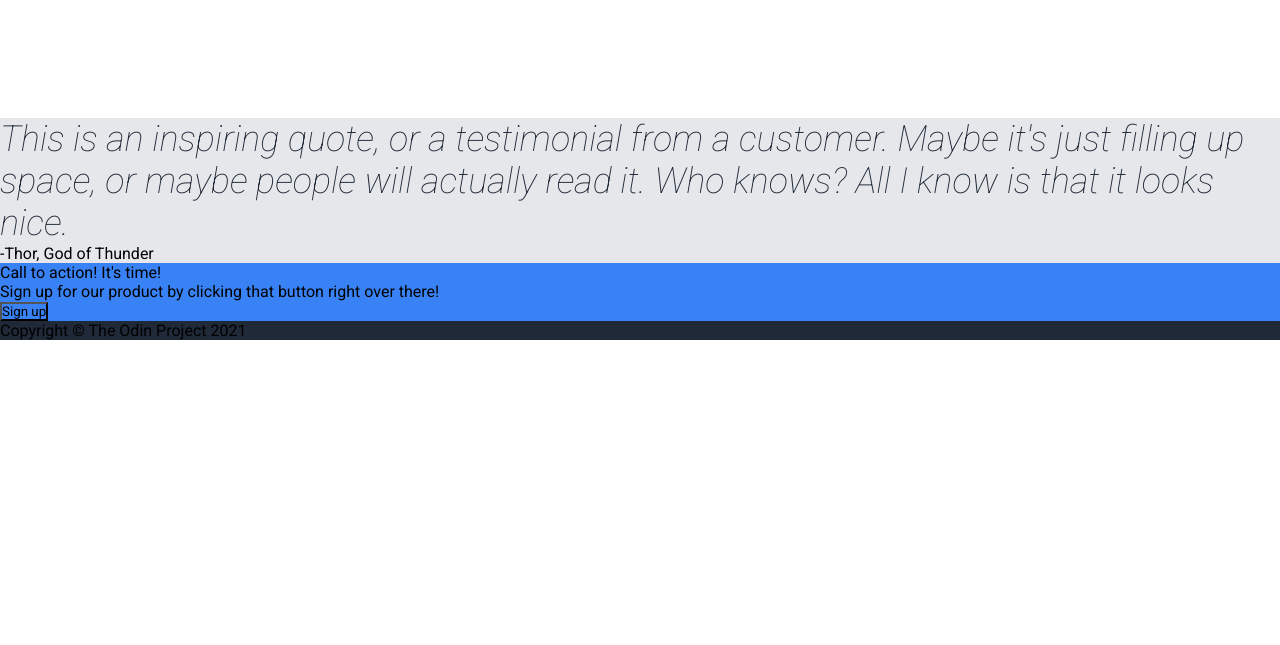
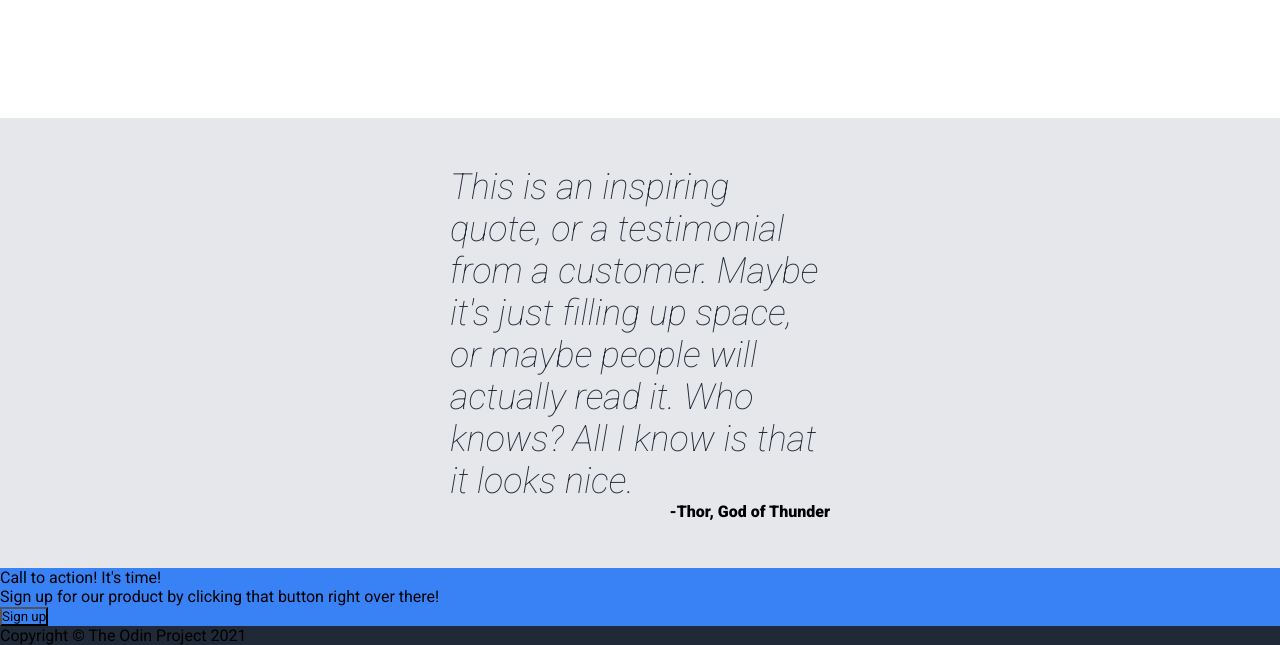
Before and after one commit to berin3/odin-landing-page, a plain HTML site: page index.html in a window 1280 px wide. Shown: the part 713-1358 px from the top of the page. Before the commit the page ends 1053 px from the top, so only its background shows below. Drawn offline with Linux system fonts and the light colour scheme.

Commit message:
Add Quote style

```diff
--- a/styles.css
+++ b/styles.css
@@ -136,3 +136,17 @@ nav {
 .card p {
     text-align: center;
 }
+
+.quote {
+    display: flex;
+    flex-direction: column;
+    align-items: center;
+    justify-content: center;
+    min-height: 450px;
+    padding: 0 450px;
+}
+
+.quote-signature {
+    align-self: flex-end;
+    font-weight: 900;
+}
```
